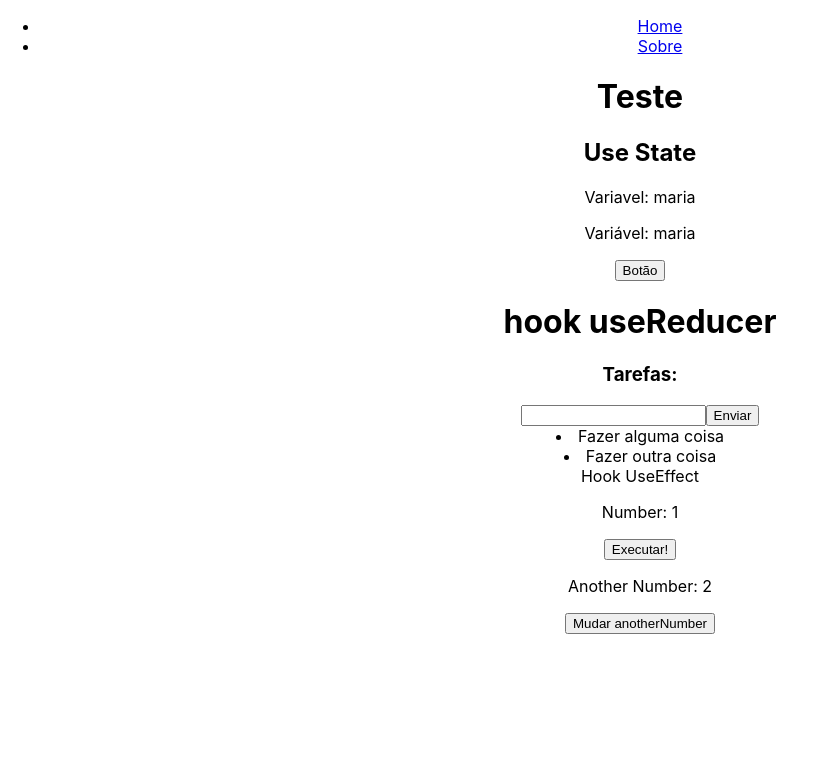
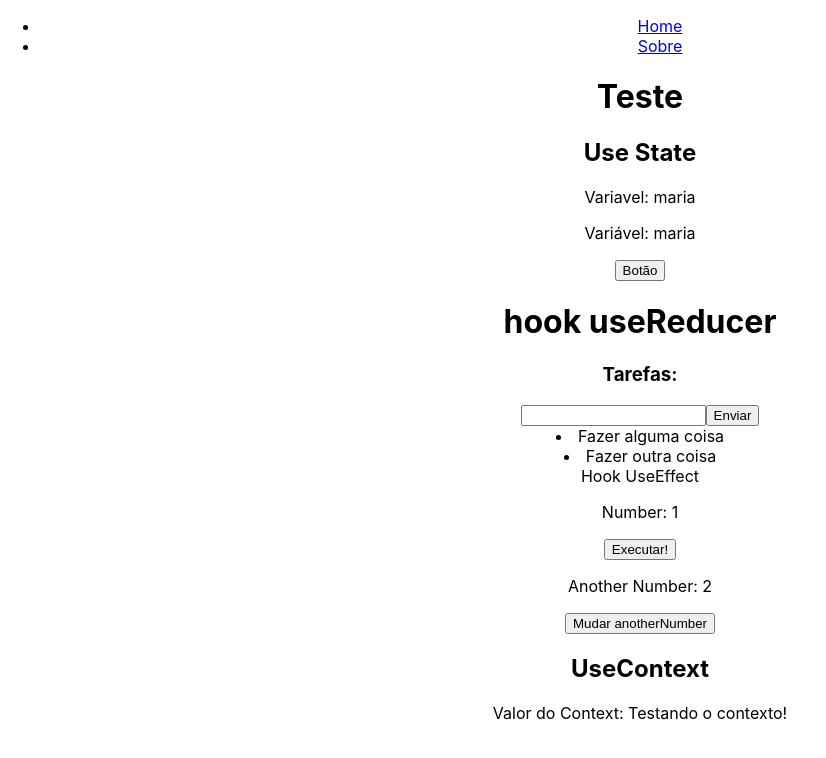
Before and after one commit to JessicaTroiano/react-hooks, a React (Create React App) app: page / in a window 1280 px wide. Shown: the top 758 px of the page, without its empty margins (0-826 px from the left). Built offline with nearby package versions, Linux system fonts and the light colour scheme.

Commit message:
feat: add hook useContext

```diff
--- a/src/App.js
+++ b/src/App.js
@@ -2,10 +2,12 @@ import Home from './pages/home';
 import Sobre from './pages/sobre';
 import './App.css';
 import { BrowserRouter, Routes, Route, Link } from 'react-router-dom';
+import HookUseContext from './componentes/HookUseContext';
 
 function App() {
   return (
     <div className="App">
+      <HookUseContext>
         <BrowserRouter>
           <ul>
             <li> <Link to="/">Home</Link></li>
@@ -16,6 +18,7 @@ function App() {
             <Route path="/sobre" element={<Sobre />}></Route>
           </Routes>
           </BrowserRouter>
+      </HookUseContext>
     </div>
   );
 }
--- /dev/null
+++ b/src/componentes/HookUseContext.jsx
@@ -0,0 +1,15 @@
+import React, {createContext } from "react";
+
+export const someContext = createContext()
+
+const HookUseContext = ({children}) => {
+
+  const contextValue = "Testando o contexto!";
+  return (
+    <someContext.Provider value={{contextValue}}>
+      {children}
+    </someContext.Provider>
+  )
+}
+
+export default HookUseContext;
--- a/src/pages/home.jsx
+++ b/src/pages/home.jsx
@@ -1,9 +1,11 @@
-import React from "react";
+import React, {useContext} from "react";
 import HookUseEffect from "../componentes/HookUseEffect";
 import HookUseReducer from "../componentes/HookUseReducer";
 import UseStateHook from '../componentes/HookUseState';
+import { someContext } from "../componentes/HookUseContext";
 
 const Home = () => {
+  const {contextValue} =useContext(someContext);
     return (
       <>
       <h1>Teste</h1><div><UseStateHook /></div>
@@ -13,6 +15,10 @@ const Home = () => {
       <div>
         <HookUseEffect />
       </div>
+      <div>
+        <h2>UseContext</h2>
+        <p>Valor do Context: {contextValue}</p>
+      </div>
       </>
     )
 }
--- a/src/pages/sobre.jsx
+++ b/src/pages/sobre.jsx
@@ -1,8 +1,16 @@
-import React from "react";
+import React, {useContext} from "react";
+import { someContext } from "../componentes/HookUseContext";
 
 const Sobre = () => {
+  const {contextValue} =useContext(someContext);
     return (
-      <h1>Teste</h1>
+      <>
+        <h1>Teste</h1>
+        <div>
+          <h2>UseContext</h2>
+          <p>Valor do Context: {contextValue}</p>
+        </div>
+      </>
     )
 }
 
```
Lines whose indentation alone changed are shown as unchanged.
